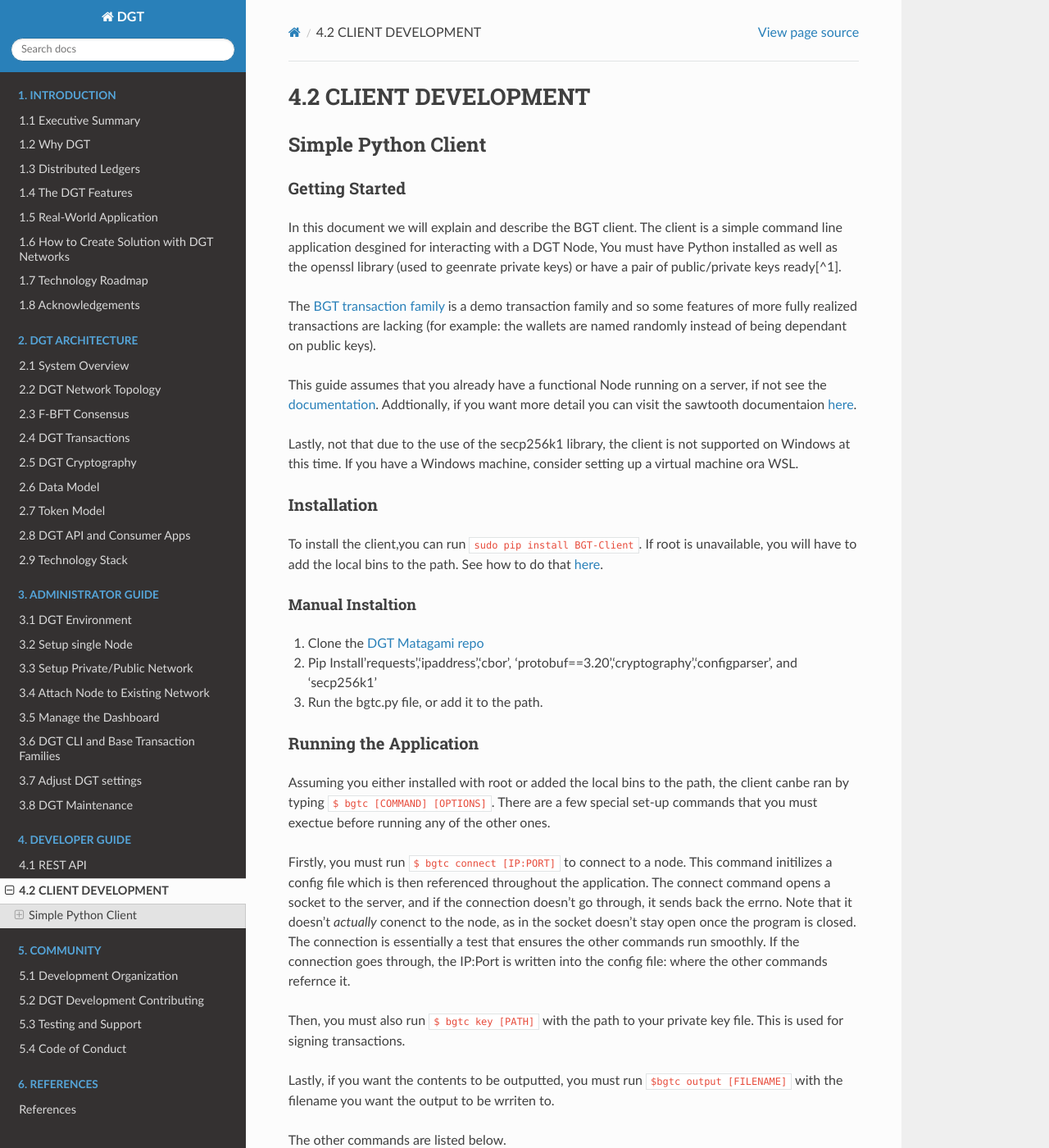
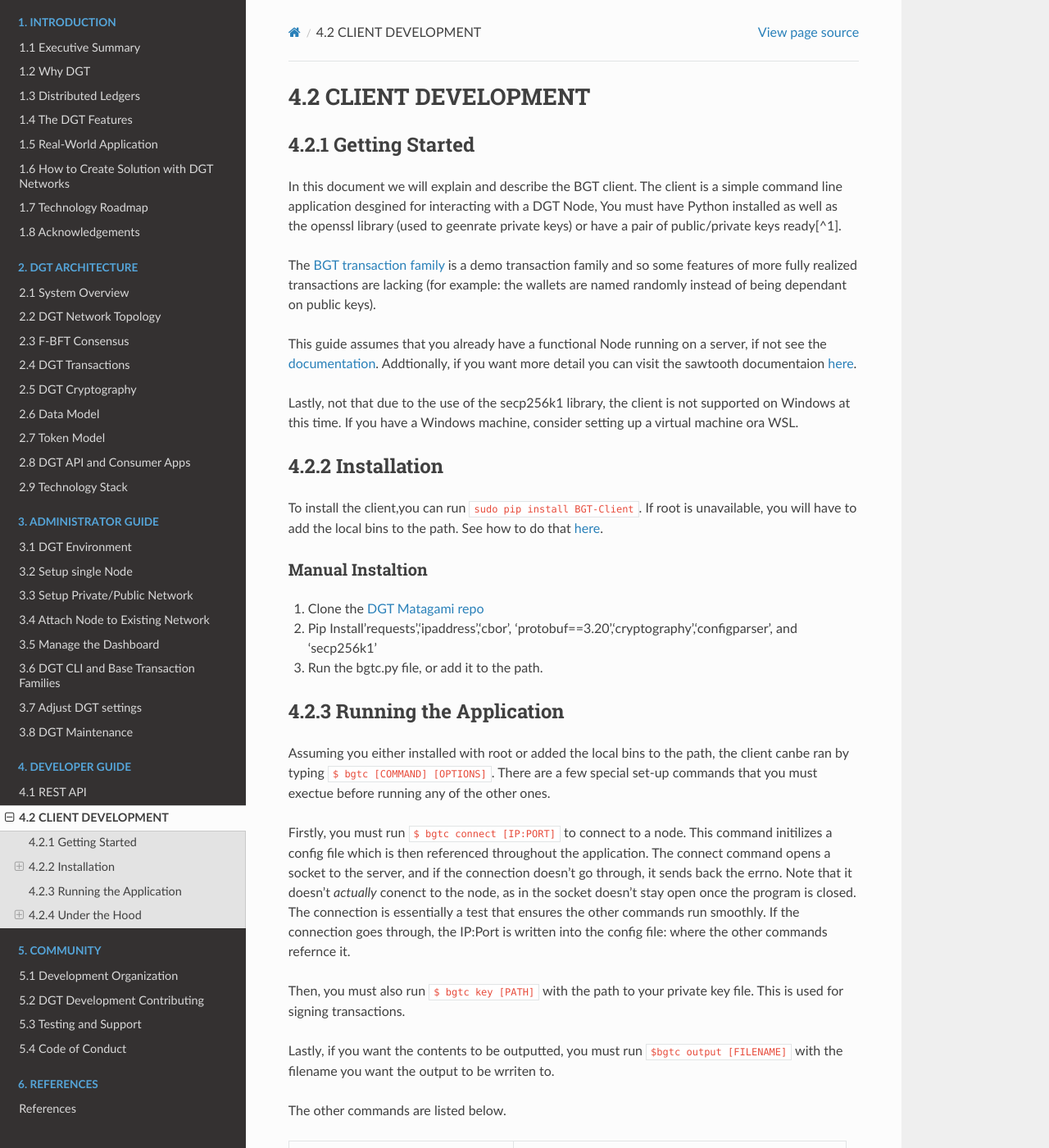
Before and after one commit to DGT-Network/DGT-Matagami, a Sphinx documentation site: the page built from docs/DEV_GUIDE/4.2_CLIENT_DEVELOPMENT.rst, in a window 1280 px wide and 1400 px high. Shown: the whole window at 82% size. Built offline with Sphinx 7.4.7 and the Read the Docs theme 2.0.0, drawn with Linux system fonts in a browser that asks for light colours; some of the changed text lies outside the part shown.

Commit message:
New formatting

```diff
--- a/docs/DEV_GUIDE/4.1_REST_API.rst
+++ b/docs/DEV_GUIDE/4.1_REST_API.rst
@@ -7,8 +7,6 @@
 
 4.1.1.1	[GET] Get Batch List
 ---------------------------------
-This is a test
-
 
 .. code-block:: python
 
--- a/docs/DEV_GUIDE/4.2_CLIENT_DEVELOPMENT.rst
+++ b/docs/DEV_GUIDE/4.2_CLIENT_DEVELOPMENT.rst
@@ -1,11 +1,8 @@
 4.2 CLIENT DEVELOPMENT
 ++++++++++++++++++++++++++++++++++
 
-Simple Python Client
-====================
-
-Getting Started
----------------
+4.2.1 Getting Started
+===============================
 
 In this document we will explain and describe the BGT client. The client
 is a simple command line application desgined for interacting with a DGT
@@ -30,8 +27,8 @@
 not supported on Windows at this time. If you have a Windows machine,
 consider setting up a virtual machine ora WSL.
 
-Installation
-------------
+4.2.2 Installation
+========================
 
 To install the client,you can run ``sudo pip install BGT-Client``. If
 root is unavailable, you will have to add the local bins to the path.
@@ -47,8 +44,8 @@
    ‘protobuf==3.20’,‘cryptography’,‘configparser’, and ‘secp256k1’
 3. Run the bgtc.py file, or add it to the path.
 
-Running the Application
------------------------
+4.2.3 Running the Application
+======================================
 
 Assuming you either installed with root or added the local bins to the
 path, the client canbe ran by typing ``$ bgtc [COMMAND] [OPTIONS]``.
@@ -102,8 +99,8 @@
 seperated by lines,each command must be of the same format as if youwere
 passing it into the command line directly.
 
-Under the Hood
---------------
+4.2.4 Under the Hood
+=============================
 
 There are two parts to the bgtc program, the bgtc.py file and the cli.py
 file.
```
Also changed, not shown: 3 other files.
